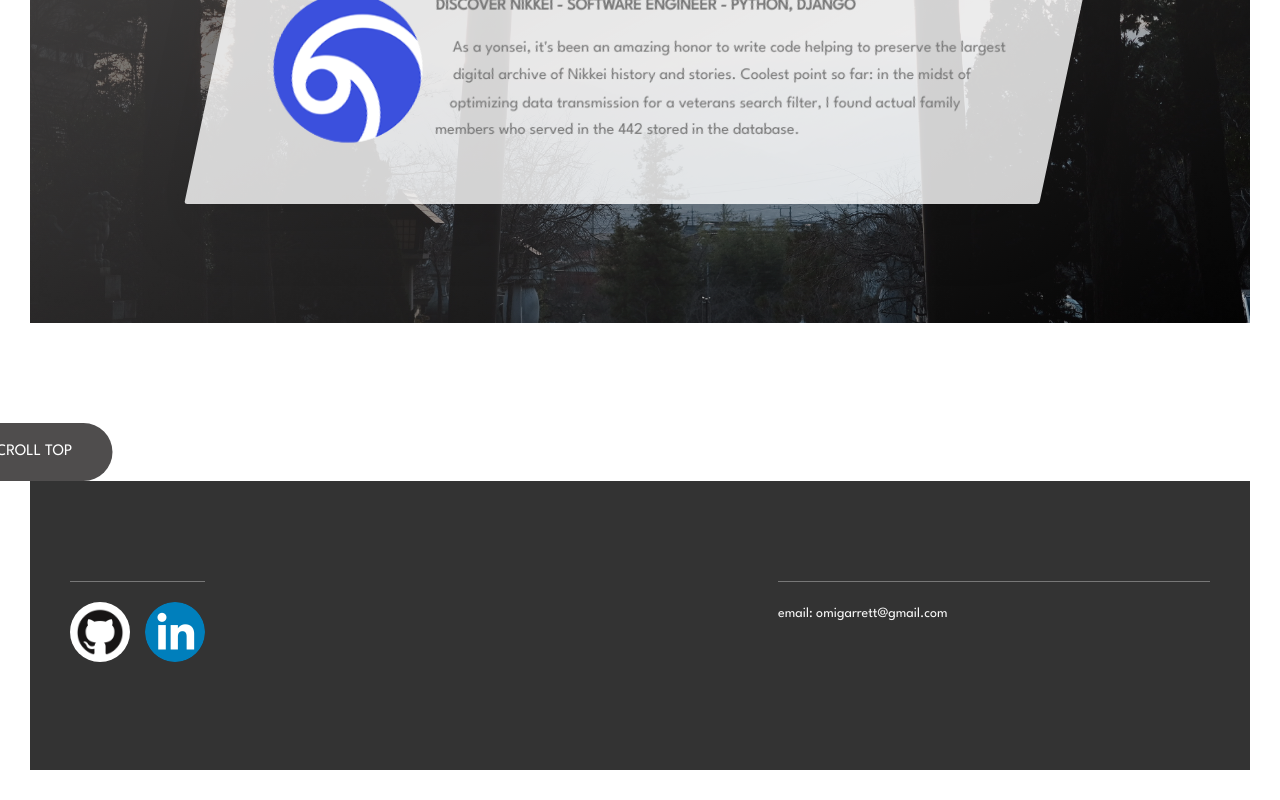
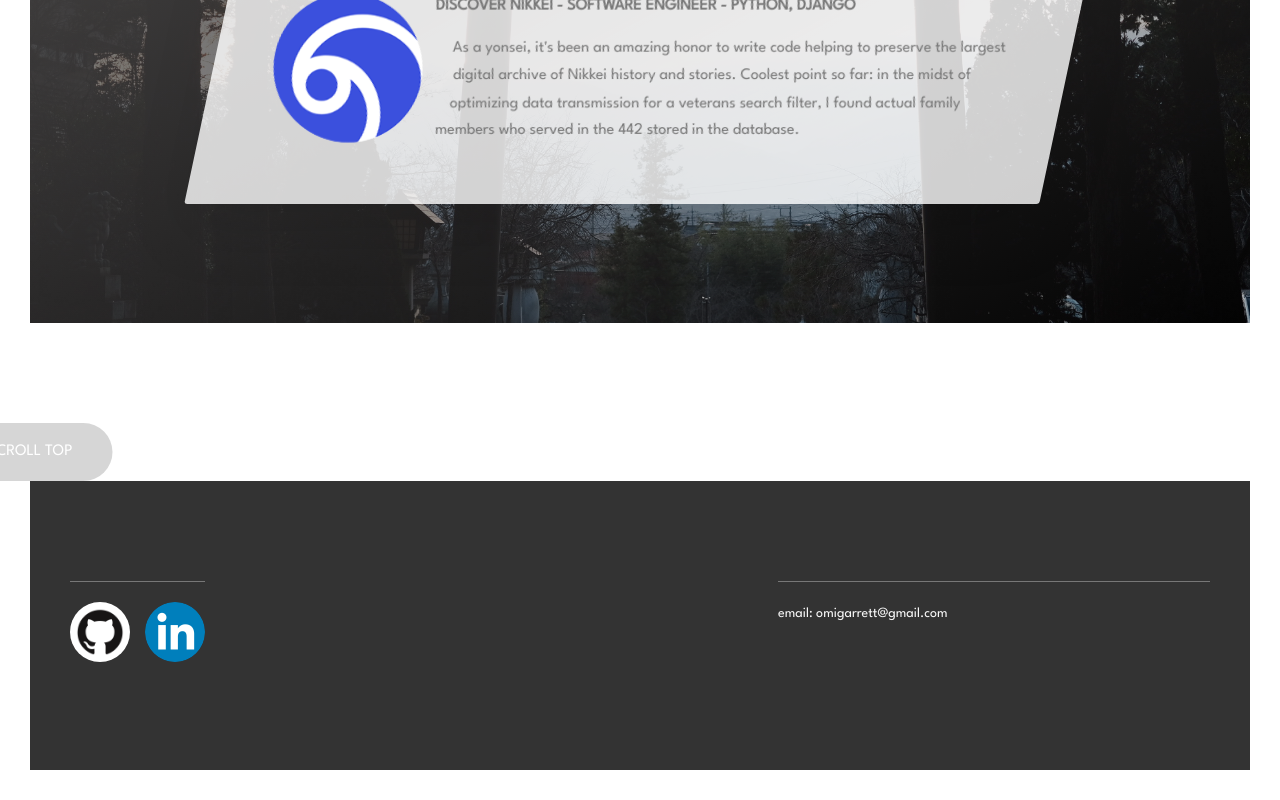
Before and after one commit to garrettomi/portfolio, a React (Vite) app: page / in a window 1280 px wide. Shown: the part 4007-4807 px from the top of the page. Built offline with nearby package versions, Linux system fonts and the light colour scheme.

Commit message:
Fix: Scroll button coloring

```diff
--- a/src/components/Header/Typewriter/Typewriter.jsx
+++ b/src/components/Header/Typewriter/Typewriter.jsx
@@ -11,7 +11,7 @@ const Typewriter = ({text, className, onComplete}) => {
             if (index + 1 === text.length) {
                 onComplete && onComplete();
             }
-        }, 150);
+        }, 120);
 
         return () => clearTimeout(timer);
     }, [index, text, onComplete]);
--- a/src/sass/components/_button.scss
+++ b/src/sass/components/_button.scss
@@ -50,8 +50,14 @@
     }
 
     &--green {
-        background-color: $color-primary-light;
-        color: $color-white;
+        background-color: rgba($color-grey-dark, 0.3);
+        color: transparent;
+        text-shadow: 0.1px 0.1px $color-white;
+
+        &:hover{
+            background-color: $color-grey-dark;
+            color: $color-white;
+        }
 
         &::after {
             background-color: $color-primary-light;
```
